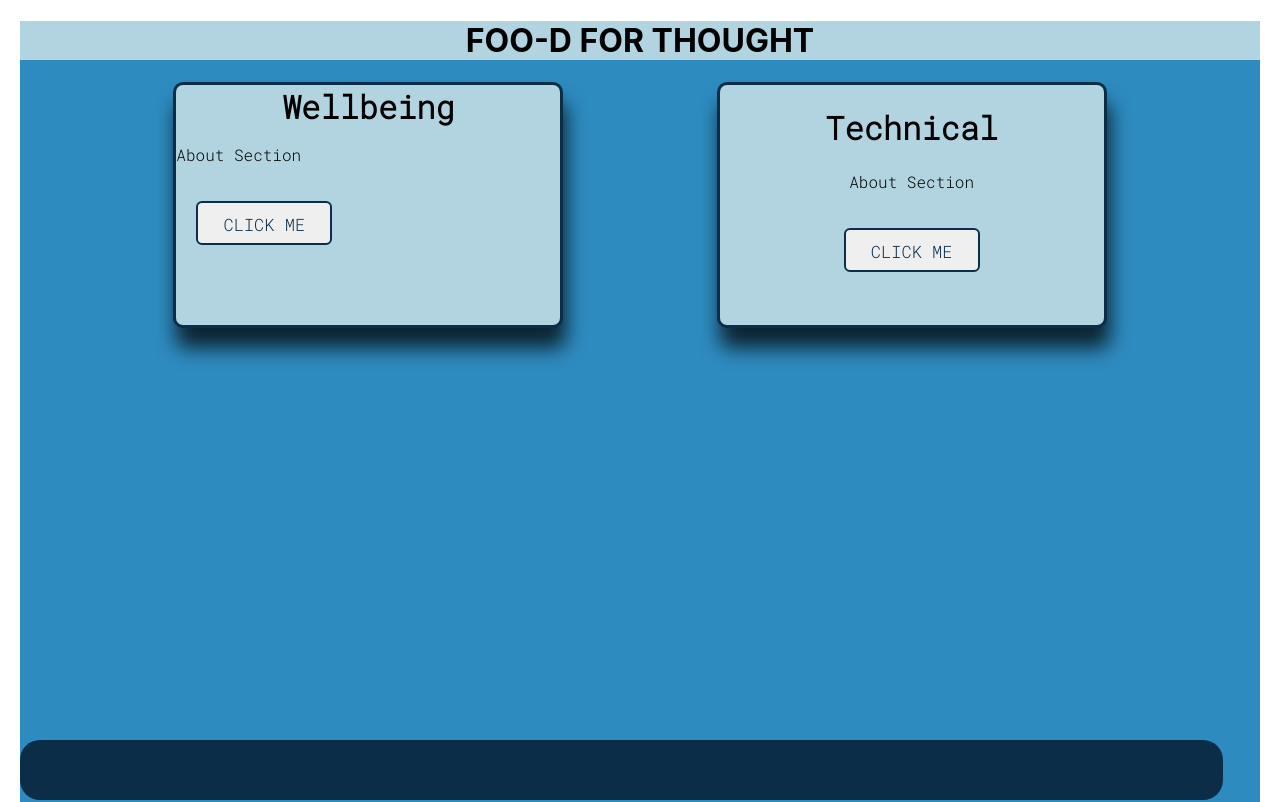
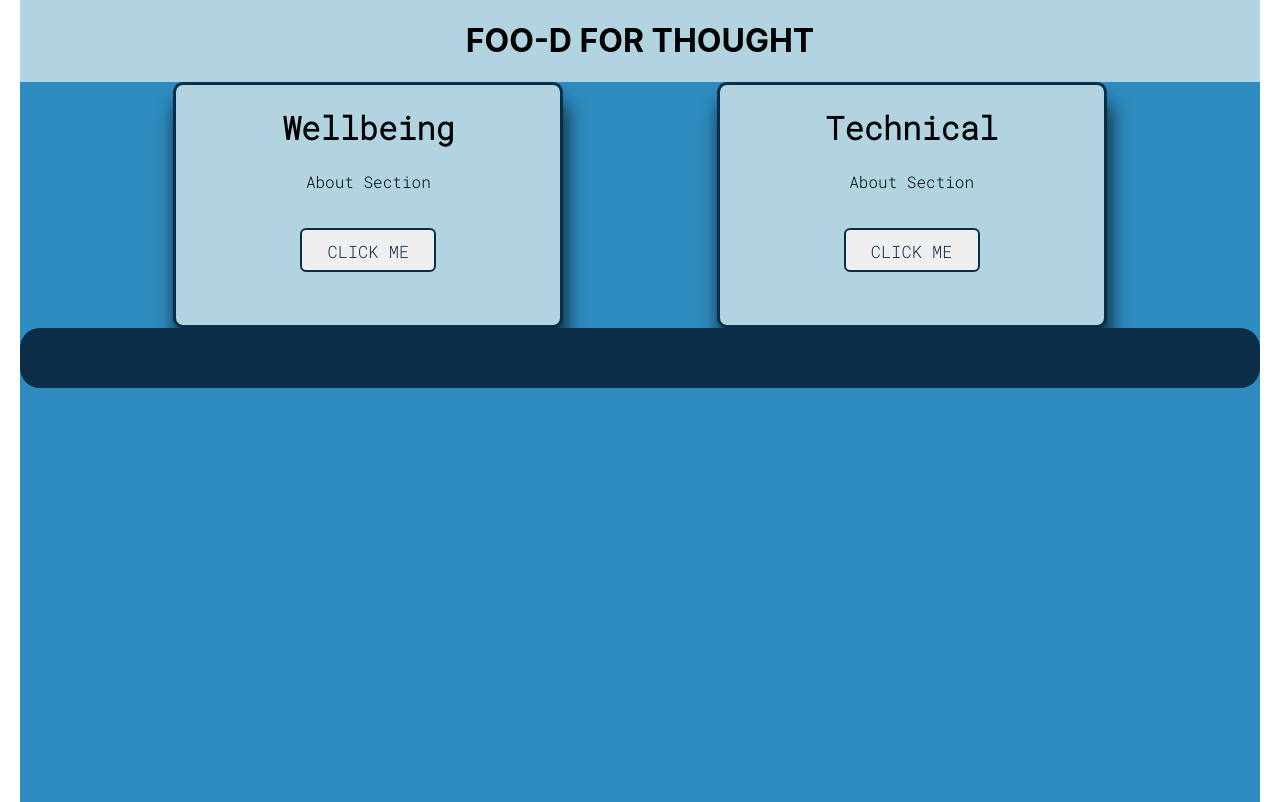
Before and after one commit to SchoolOfCode/w9_frontend-project-neemo-ryan-harry-mino, a React app: page / in a window 1280 px wide. Shown: the top 802 px of the page. Built offline with nearby package versions, Linux system fonts and the light colour scheme; no server answers.

Commit message:
styling of the hompage

```diff
--- a/src/Components/Footer/Footer.css
+++ b/src/Components/Footer/Footer.css
@@ -1,15 +1,18 @@
 .footer-class {
         border-radius:20px;
         text-align: center;
-        font-size:15px;
-        position:fixed;
+        font-size:14px;
+        /* position:fixed; */
         bottom:0;
-        width:94%;
+        /* width:94%; */
+        overflow:inherit;
         height:60px;   /* Height of the footer */
         background:#0C2D48;
       }
       .quote-paragraph{
-        font-family:Arial, Helvetica, sans-serif;
+        /* font-family:Arial, Helvetica, sans-serif; */
         color:#B1D4E0;
-        font-weight: bold;
+        font-family: Permanent Marker;
+        font-weight:bolder;
+        text-transform:uppercase;
       }
--- a/src/Components/Home/Home.css
+++ b/src/Components/Home/Home.css
@@ -1,6 +1,8 @@
 /* @import url('http://fonts.cdnfonts.com/css/proggy-clean'); */
 @import url('https://fonts.googleapis.com/css2?family=Roboto+Mono:wght@300&display=swap');
 .Home {
+  display:flex;
+  flex-direction:column;
   background-color: #2E8BC0;
   height:150vh;
   width:auto;
@@ -20,18 +22,19 @@
   font-family: 'Roboto Mono', monospace;
   box-shadow: rgba(0, 0, 0, 0.75) 3px 20px 20px;
   border-radius:10px;
+  text-align: center;
   border: 3px solid #0C2D48;
   background-color: #B1D4E0;
   height: 30vh;
   width: 30vw;
 }
 
-.wellbeing-section > h1 {
+/* .wellbeing-section > h1 { */
   /* font-family:bellefair; */
-  text-align: center;
+  /* text-align: center; */
   /* background-color: green; */
-  margin: 0;
-}
+  /* margin: 0; */
+/* } */
 
 .technical-section {
   font-family: 'Roboto Mono', monospace;;
```
